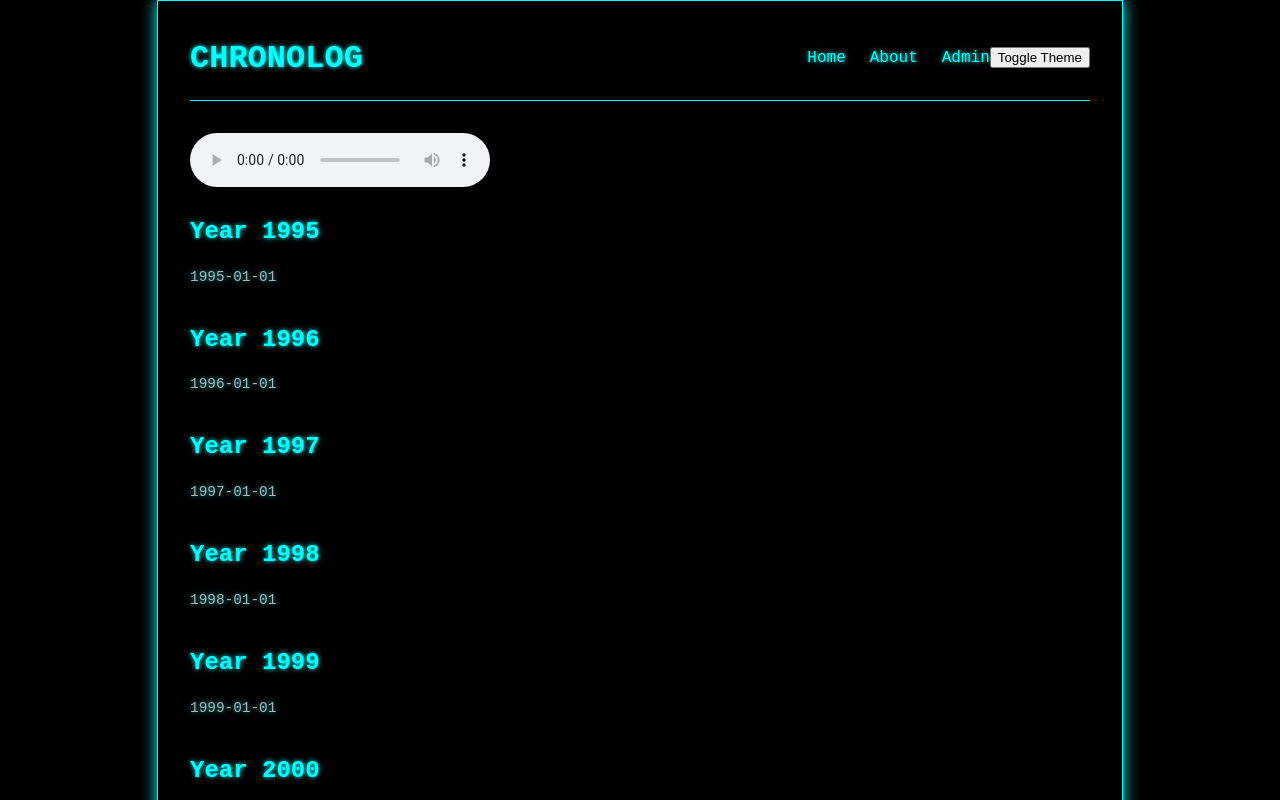
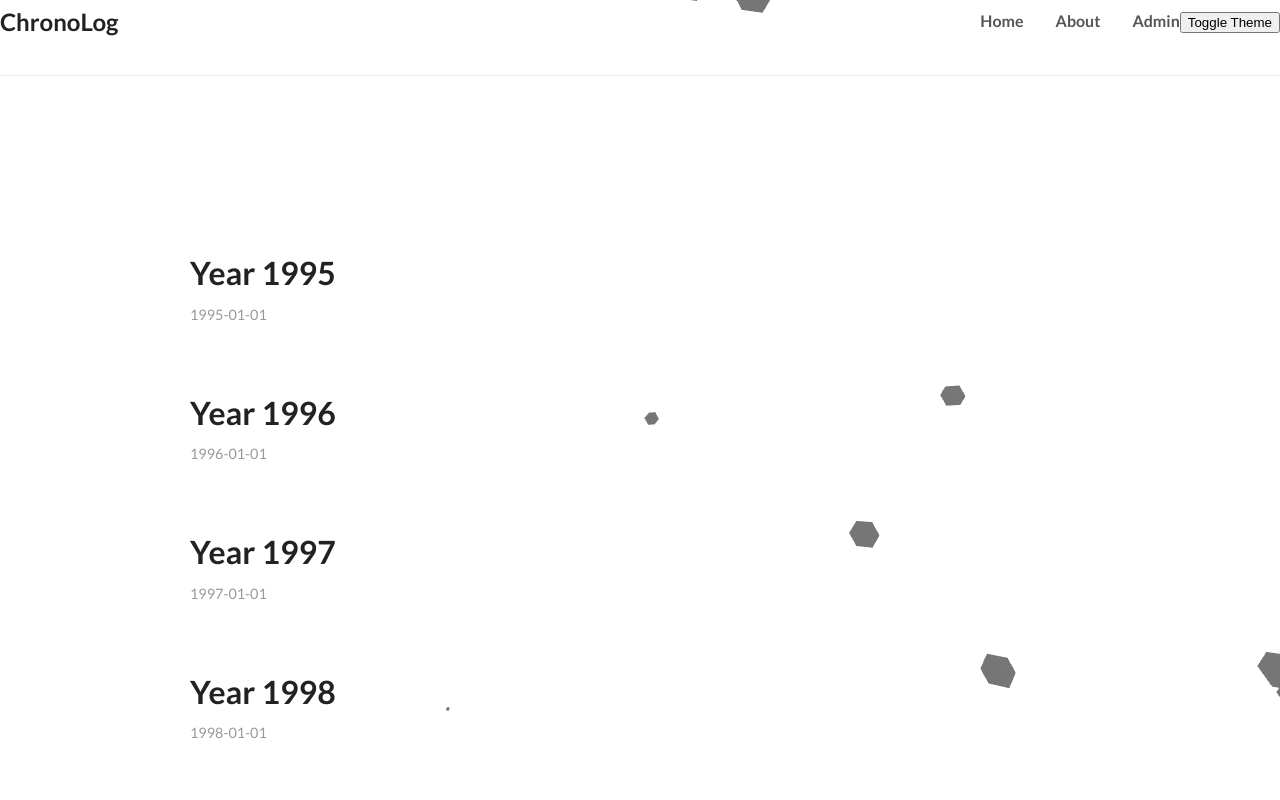
Before and after one commit to Elindslmn/3LEtimeline, a React (Vite) app: page / in a window 1280 px wide. Shown: the top 800 px of the page. Built offline with nearby package versions, Linux system fonts and the light colour scheme.

Commit message:
4th changes

```diff
--- a/index.html
+++ b/index.html
@@ -7,6 +7,8 @@
   </head>
   <body>
     <div id="root"></div>
+    <script src="https://cdnjs.cloudflare.com/ajax/libs/gsap/3.11.5/gsap.min.js"></script>
+    <script src="https://cdnjs.cloudflare.com/ajax/libs/gsap/3.11.5/ScrollTrigger.min.js"></script>
     <script type="module" src="/src/main.tsx"></script>
   </body>
 </html>
--- a/src/App.tsx
+++ b/src/App.tsx
@@ -6,6 +6,7 @@ import PostList from './components/PostList';
 import Post from './components/Post';
 import About from './components/About';
 import AdminPage from './pages/Admin';
+import Background3D from './components/Background3D';
 
 const App = () => {
   const [theme, setTheme] = useState('dark');
@@ -20,20 +21,17 @@ const App = () => {
 
   return (
     <BrowserRouter>
-      <div className="container">
-        <Header toggleTheme={toggleTheme} />
-        <audio controls autoPlay loop>
-          <source src="" type="audio/mpeg" />
-          Your browser does not support the audio element.
-        </audio>
+      <Background3D />
+      <Header toggleTheme={toggleTheme} />
+      <main className="container">
         <Routes>
           <Route path="/" element={<PostList />} />
           <Route path="/post/:id" element={<Post />} />
           <Route path="/about" element={<About />} />
           <Route path="/admin" element={<AdminPage />} />
         </Routes>
-        <Footer />
-      </div>
+      </main>
+      <Footer />
     </BrowserRouter>
   );
 };
--- /dev/null
+++ b/src/components/Background3D.tsx
@@ -0,0 +1,45 @@
+import React, { useRef } from 'react';
+import { Canvas, useFrame } from '@react-three/fiber';
+import { Icosahedron } from '@react-three/drei';
+
+const Background3D = () => {
+  return (
+    <Canvas style={{ position: 'fixed', top: 0, left: 0, zIndex: -1 }}>
+      <ambientLight intensity={0.5} />
+      <pointLight position={[10, 10, 10]} />
+      <Scene />
+    </Canvas>
+  );
+};
+
+const Scene = () => {
+  const groupRef = useRef();
+
+  useFrame(() => {
+    if (groupRef.current) {
+      groupRef.current.rotation.y += 0.001;
+      groupRef.current.rotation.x += 0.001;
+    }
+  });
+
+  return (
+    <group ref={groupRef}>
+      {[...Array(20)].map((_, i) => (
+        <Icosahedron
+          key={i}
+          args={[1, 0]}
+          position={[
+            (Math.random() - 0.5) * 20,
+            (Math.random() - 0.5) * 20,
+            (Math.random() - 0.5) * 20,
+          ]}
+          scale={Math.random() * 0.5}
+        >
+          <meshStandardMaterial color="#fff" roughness={0} metalness={0} />
+        </Icosahedron>
+      ))}
+    </group>
+  );
+};
+
+export default Background3D;
--- a/src/components/PostList.tsx
+++ b/src/components/PostList.tsx
@@ -1,10 +1,35 @@
-import React from 'react';
+import React, { useEffect, useRef } from 'react';
 import { Link } from 'react-router-dom';
 import posts from '../data/posts.json';
+import { gsap } from 'gsap';
+import { ScrollTrigger } from 'gsap/ScrollTrigger';
+
+gsap.registerPlugin(ScrollTrigger);
 
 const PostList = () => {
+  const postListRef = useRef(null);
+
+  useEffect(() => {
+    const posts = postListRef.current.children;
+    gsap.fromTo(
+      posts,
+      { y: 50, opacity: 0 },
+      {
+        y: 0,
+        opacity: 1,
+        stagger: 0.2,
+        duration: 1,
+        ease: 'power3.out',
+        scrollTrigger: {
+          trigger: postListRef.current,
+          start: 'top 80%',
+        },
+      }
+    );
+  }, []);
+
   return (
-    <ul className="post-list">
+    <ul className="post-list" ref={postListRef}>
       {posts.map((post) => (
         <li key={post.id} className="post-list-item">
           <h2>
--- a/src/styles.css
+++ b/src/styles.css
@@ -1,81 +1,62 @@
-@import url('https://fonts.googleapis.com/css2?family=Courier+Prime:wght@400;700&display=swap');
+@import url('https://fonts.googleapis.com/css2?family=Lato:wght@300;400;700&display=swap');
 
 :root {
-  --font-family: 'Courier New', Courier, monospace;
-  --line-height: 1.6;
-}
-
-[data-theme='dark'] {
-  --background-color: #000;
-  --text-color: #fff;
-  --accent-color-1: #00ffff; /* light blue */
-  --accent-color-2: #ffff00; /* yellow */
-  --accent-color-3: #ff00ff; /* pink */
-  --border-color: #00ffff;
-  --shadow-color: #00ffff;
-  --link-color: #00ffff;
-  --link-hover-color: #ff00ff;
-}
-
-[data-theme='light'] {
   --background-color: #fff;
-  --text-color: #000;
-  --accent-color-1: #0000ff; /* blue */
-  --accent-color-2: #ffBF00; /* amber */
-  --accent-color-3: #d8315b; /* cerise */
-  --border-color: #000;
-  --shadow-color: #000;
-  --link-color: #0000ff;
-  --link-hover-color: #d8315b;
+  --text-color: #555;
+  --heading-color: #222;
+  --accent-color: #007aff;
+  --border-color: #eee;
+  --font-family: 'Lato', sans-serif;
 }
 
 body {
   font-family: var(--font-family);
-  line-height: var(--line-height);
+  line-height: 1.8;
   margin: 0;
   background-color: var(--background-color);
   color: var(--text-color);
-  text-shadow: 0 0 5px var(--shadow-color);
+  -webkit-font-smoothing: antialiased;
+  -moz-osx-font-smoothing: grayscale;
 }
 
 .container {
   max-width: 900px;
   margin: 0 auto;
-  padding: 2rem;
-  border: 1px solid var(--border-color);
-  box-shadow: 0 0 15px var(--shadow-color);
+  padding: 5rem 2rem;
 }
 
 header {
   display: flex;
   justify-content: space-between;
   align-items: center;
-  padding-bottom: 1rem;
-  margin-bottom: 2rem;
+  padding-bottom: 2rem;
+  margin-bottom: 5rem;
   border-bottom: 1px solid var(--border-color);
 }
 
 header h1 {
   margin: 0;
-  font-size: 2rem;
-  text-transform: uppercase;
+  font-size: 1.5rem;
+  font-weight: 700;
+  color: var(--heading-color);
 }
 
 header a {
   text-decoration: none;
-  color: var(--link-color);
+  color: var(--heading-color);
 }
 
 header nav a {
-  margin-left: 1.5rem;
-  color: var(--link-color);
+  margin-left: 2rem;
+  color: var(--text-color);
   text-decoration: none;
   font-size: 1rem;
+  font-weight: 700;
+  transition: color 0.2s ease-in-out;
 }
 
 header nav a:hover {
-  color: var(--link-hover-color);
-  text-shadow: 0 0 5px var(--link-hover-color);
+  color: var(--accent-color);
 }
 
 .post-list {
@@ -84,49 +65,57 @@ header nav a:hover {
 }
 
 .post-list-item {
-  margin-bottom: 2rem;
+  margin-bottom: 4rem;
 }
 
 .post-list-item h2 {
   margin: 0;
-  font-size: 1.5rem;
+  font-size: 2rem;
+  font-weight: 700;
+  line-height: 1.3;
+  color: var(--heading-color);
 }
 
 .post-list-item a {
   text-decoration: none;
-  color: var(--link-color);
+  color: var(--heading-color);
 }
 
 .post-list-item a:hover {
-  color: var(--link-hover-color);
-  text-shadow: 0 0 5px var(--link-hover-color);
+  color: var(--accent-color);
 }
 
 .post-meta {
-  color: var(--text-color);
-  opacity: 0.7;
+  color: #999;
   font-size: 0.9rem;
+  margin-top: 0.5rem;
 }
 
 .post h1 {
-  font-size: 2.5rem;
+  font-size: 3.5rem;
   margin: 0;
-  text-transform: uppercase;
+  line-height: 1.2;
+  font-weight: 700;
+  color: var(--heading-color);
 }
 
 .post .post-meta {
-  margin-bottom: 2rem;
+  margin-top: 1rem;
+  margin-bottom: 4rem;
 }
 
 .post-content {
-  font-size: 1.1rem;
+  font-size: 1.125rem;
+}
+
+.post-content p {
+  margin-bottom: 1.5rem;
 }
 
 footer {
+  padding-top: 3rem;
+  margin-top: 5rem;
+  text-align: center;
+  color: #999;
   border-top: 1px solid var(--border-color);
-  padding-top: 1rem;
-  margin-top: 2rem;
-  text-align: center;
-  color: var(--text-color);
-  opacity: 0.7;
 }
```
